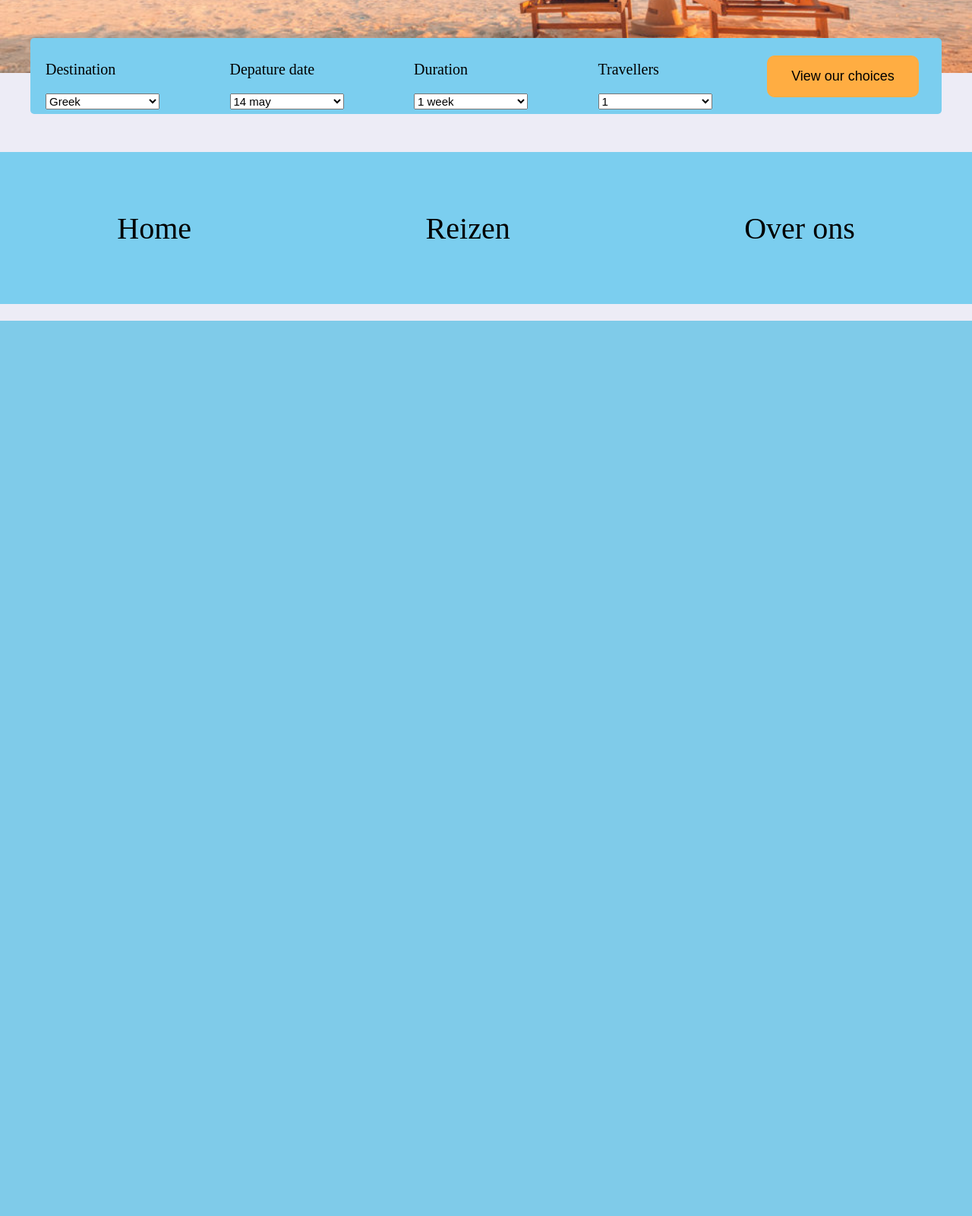
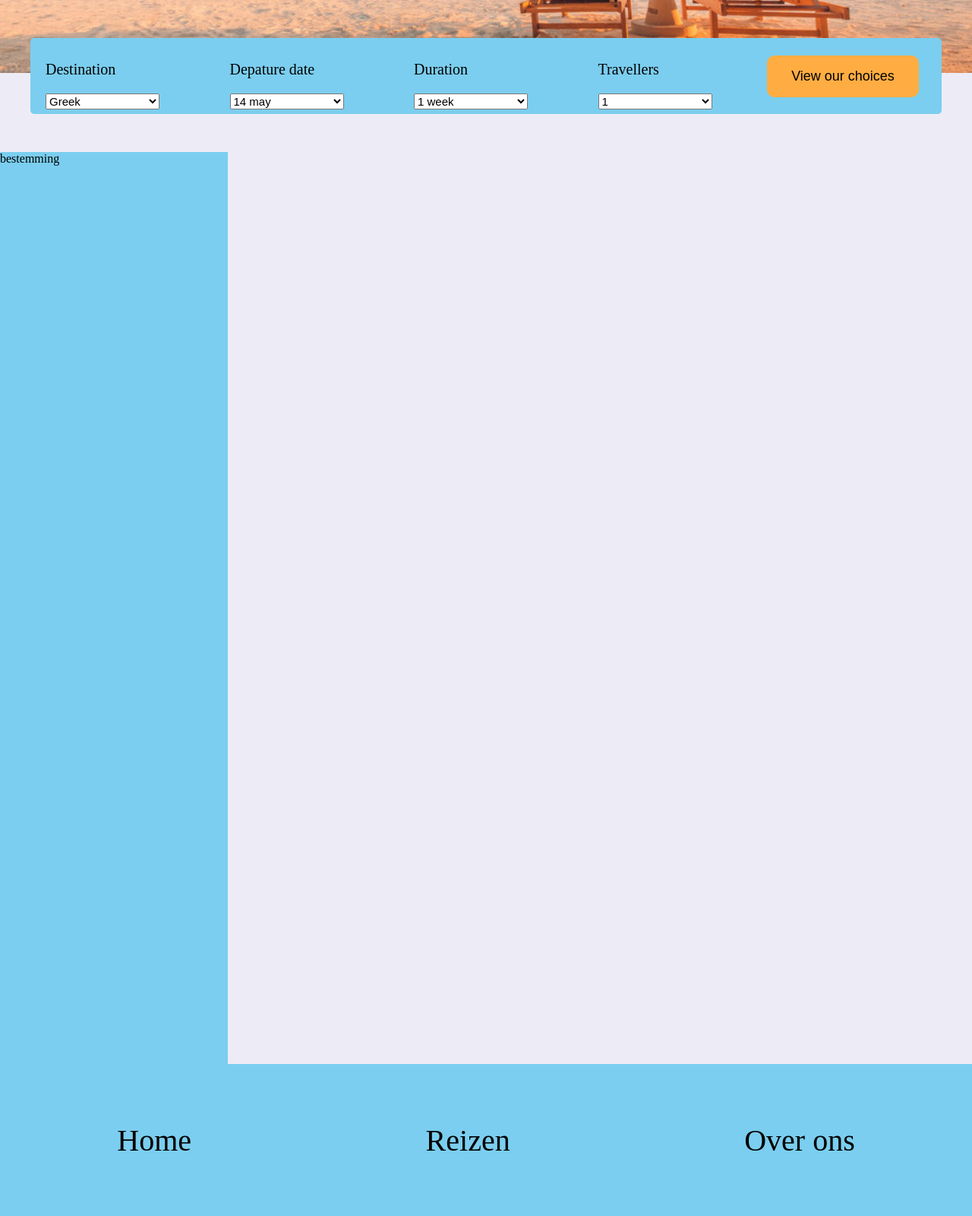
Before and after one commit to NightBlade06/WebAppReisBureau-sunnyside, a PHP site: page /overzicht.php in a window 1280 px wide. Shown: the part 378-1978 px from the top of the page at 76% size. Before the commit the page ends 800 px from the top, so only its background shows below. Run offline with PHP 8.4, Linux system fonts and the light colour scheme.

Commit message:
added a arrow up and down png and set a basic html structure for the overzicht page

```diff
--- a/assets/css/overzicht.css
+++ b/assets/css/overzicht.css
@@ -4,13 +4,15 @@ colours {
     color: #c6def7;
     color: #9cbde7;
     color: #ffad42;
-    color: #EDECF6;}
+    color: #EDECF6;
+}
 
 body {
     padding: 0;
     margin: 0;
     background-color: #EDECF6;
 }
+
 header img {
     width: 100%;
 }
@@ -26,18 +28,16 @@ footer {
 .footer-text {
     color: black;
     font-size: 40px;
-
 }
 
-main  {
+.searchBox {
     display: flex;
-    flex-direction: row;
+    flex-direction: column;
     align-items: center;
     justify-content: center;
 }
+
 .searchForm {
-    margin-top: -50px;
-    margin-bottom: 50px;
     display: flex;
     background-color: #7bceef;
     align-items: center;
@@ -46,30 +46,41 @@ main  {
     height: 100px;
     width: 1200px;
     border-radius: 5px;
+    align-self: center;
+    margin-bottom: 50px;
+    margin-top: -50px;
+}
 
-}
 .searchInputBox {
     display: flex;
     flex-direction: column;
     height: 80px;
     width: 150px;
     padding: 20px;
+    z-index: 1000;
 }
+
 .searchInputBox p {
     font-size: 20px;
 }
+
 .searchSelect {
-
+    z-index: 1;
     font-size: 15px;
 
 }
+
 .searchOption {
     font-size: 15px;
+    z-index: 1;
 }
+
 .searchButtonBox {
     display: flex;
     width: 230px;
+    z-index: 1;
 }
+
 .searchButton {
     background-color: #ffad42;
     border-block: #ffad42;
@@ -78,4 +89,10 @@ main  {
     width: 200px;
     height: 55px;
     font-size: 18px;
+    z-index: 1;
 }
+.customizationBox {
+    height: 1200px;
+    width: 300px;
+    background-color: #7bceef;
+}
--- a/overzicht.php
+++ b/overzicht.php
@@ -7,12 +7,11 @@
     <link rel="stylesheet" href="assets/css/overzicht.css">
 </head>
 <body>
-
 <header>
-    <img src="assets/img/header-img.jpg" alt="Header-img">
+    <img src="assets/img/header-img.jpg" alt="header-img">
 </header>
-
 <main>
+    <div class="searchBox">
         <form class="searchForm">
             <div class="searchInputBox">
                 <p>Destination</p>
@@ -54,6 +53,19 @@
                 <button class="searchButton" type="submit"> View our choices</button>
             </div>
         </form>
+    </div>
+    <div>
+        <div class="customizationBox">
+            <div>
+            bestemming
+            </div>
+        </div>
+        <div>
+            <div>
+
+            </div>
+        </div>
+    </div>
 </main>
 
 <footer>
```
Also changed, not shown: assets/img/arrow down.png (added), assets/img/arrow up.png (added). Lines whose indentation alone changed are shown as unchanged.
